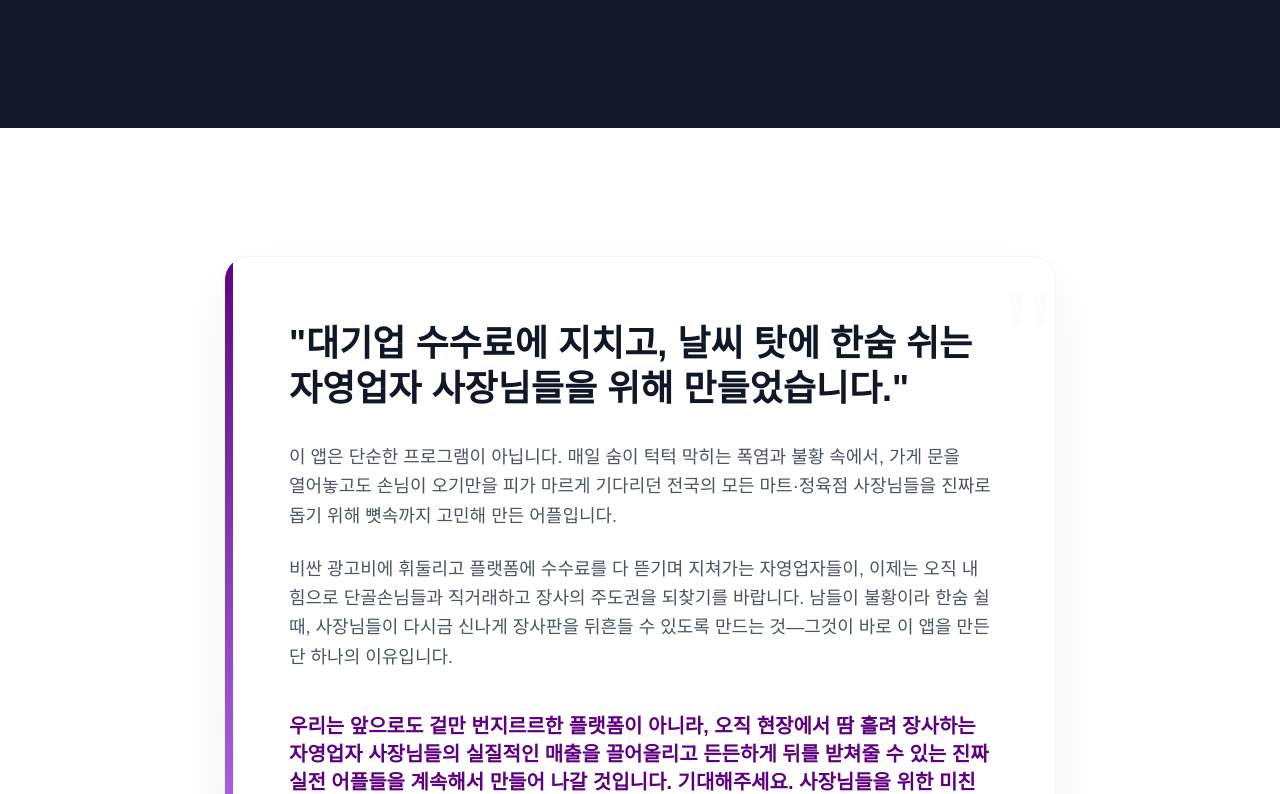
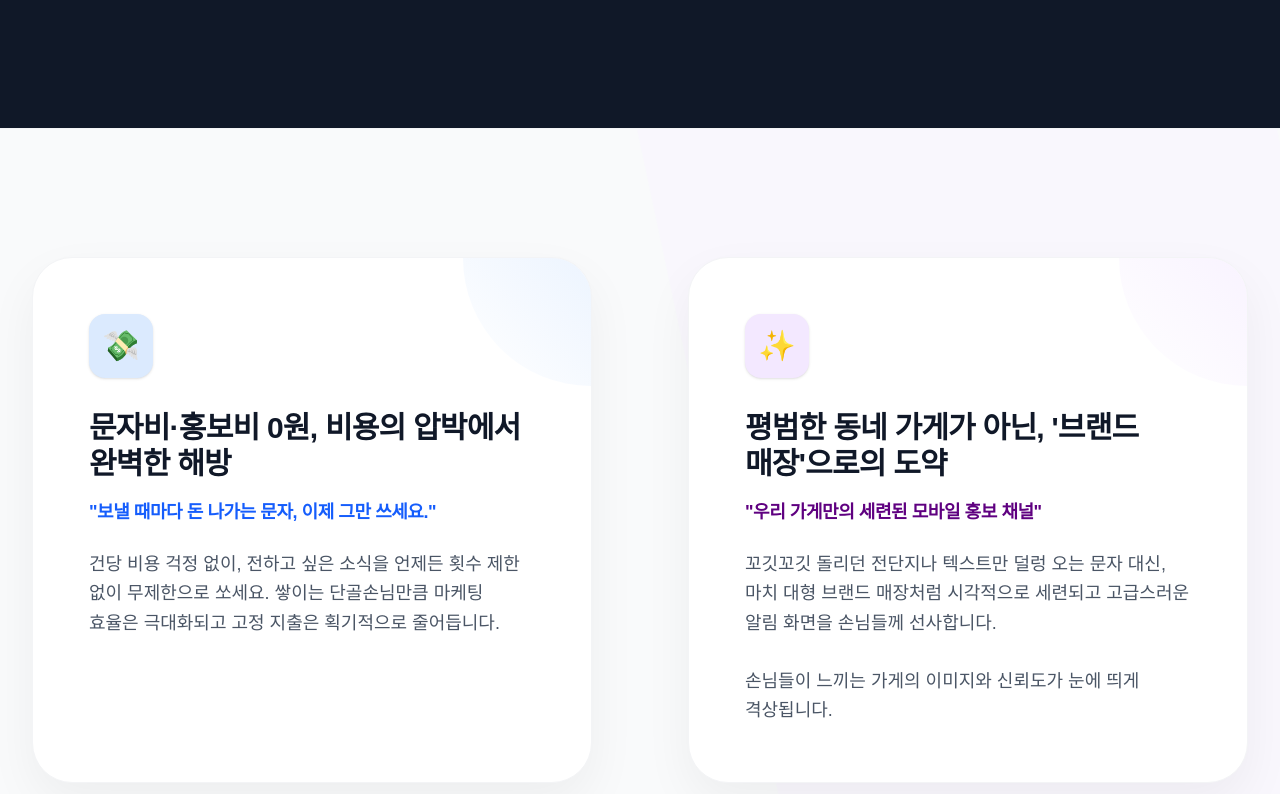
Before and after one commit to hannune-s/nao3, a Next.js app: page / in a window 1280 px wide. Shown: the part 6726-7520 px from the top of the page. Built offline with nearby package versions, Linux system fonts and the light colour scheme.

Commit message:
copy: add new marketing sections to landing page

```diff
--- a/src/app/page.tsx
+++ b/src/app/page.tsx
@@ -598,6 +598,40 @@ export default function LandingPage() {
         </div>
       </section>
 
+      {/* Feature 7: Zero Cost & Brand Image */}
+      <section className="py-20 md:py-32 bg-gray-50 border-t border-gray-100 relative overflow-hidden">
+        <div className="absolute top-0 right-0 w-1/2 h-full bg-purple-50/50 transform skew-x-12 translate-x-20 pointer-events-none"></div>
+        <div className="max-w-7xl mx-auto px-4 sm:px-6 lg:px-8 relative z-10">
+          <div className="grid lg:grid-cols-2 gap-16 lg:gap-24">
+            {/* Cost Freedom */}
+            <div className="bg-white rounded-[2.5rem] p-10 md:p-14 shadow-[0_20px_50px_rgba(0,0,0,0.05)] border border-gray-100 hover:-translate-y-2 transition-transform duration-500 relative overflow-hidden">
+              <div className="absolute top-0 right-0 w-32 h-32 bg-gradient-to-bl from-blue-100 to-transparent rounded-bl-full opacity-50"></div>
+              <div className="w-16 h-16 bg-blue-100 text-blue-600 rounded-2xl flex items-center justify-center text-3xl mb-8 shadow-sm">💸</div>
+              <h2 className="text-2xl md:text-3xl font-black text-gray-900 mb-4 tracking-tight break-keep">
+                문자비·홍보비 0원, 비용의 압박에서 완벽한 해방
+              </h2>
+              <h3 className="text-lg font-bold text-blue-600 mb-6 tracking-tight">"보낼 때마다 돈 나가는 문자, 이제 그만 쓰세요."</h3>
+              <p className="text-lg text-gray-600 leading-relaxed font-medium break-keep">
+                건당 비용 걱정 없이, 전하고 싶은 소식을 언제든 횟수 제한 없이 무제한으로 쏘세요. 쌓이는 단골손님만큼 마케팅 효율은 극대화되고 고정 지출은 획기적으로 줄어듭니다.
+              </p>
+            </div>
+
+            {/* Brand Image */}
+            <div className="bg-white rounded-[2.5rem] p-10 md:p-14 shadow-[0_20px_50px_rgba(0,0,0,0.05)] border border-gray-100 hover:-translate-y-2 transition-transform duration-500 relative overflow-hidden">
+              <div className="absolute top-0 right-0 w-32 h-32 bg-gradient-to-bl from-purple-100 to-transparent rounded-bl-full opacity-50"></div>
+              <div className="w-16 h-16 bg-purple-100 text-[#5F0080] rounded-2xl flex items-center justify-center text-3xl mb-8 shadow-sm">✨</div>
+              <h2 className="text-2xl md:text-3xl font-black text-gray-900 mb-4 tracking-tight break-keep">
+                평범한 동네 가게가 아닌, '브랜드 매장'으로의 도약
+              </h2>
+              <h3 className="text-lg font-bold text-[#5F0080] mb-6 tracking-tight">"우리 가게만의 세련된 모바일 홍보 채널"</h3>
+              <p className="text-lg text-gray-600 leading-relaxed font-medium break-keep">
+                꼬깃꼬깃 돌리던 전단지나 텍스트만 덜렁 오는 문자 대신, 마치 대형 브랜드 매장처럼 시각적으로 세련되고 고급스러운 알림 화면을 손님들께 선사합니다.<br/><br/>
+                손님들이 느끼는 가게의 이미지와 신뢰도가 눈에 띄게 격상됩니다.
+              </p>
+            </div>
+          </div>
+        </div>
+      </section>
       {/* Developer's Note / Mission Statement */}
       <section className="py-20 md:py-32 bg-white relative">
         <div className="absolute inset-0 bg-gray-50/50 skew-y-3 transform origin-bottom-left -z-10"></div>
```
